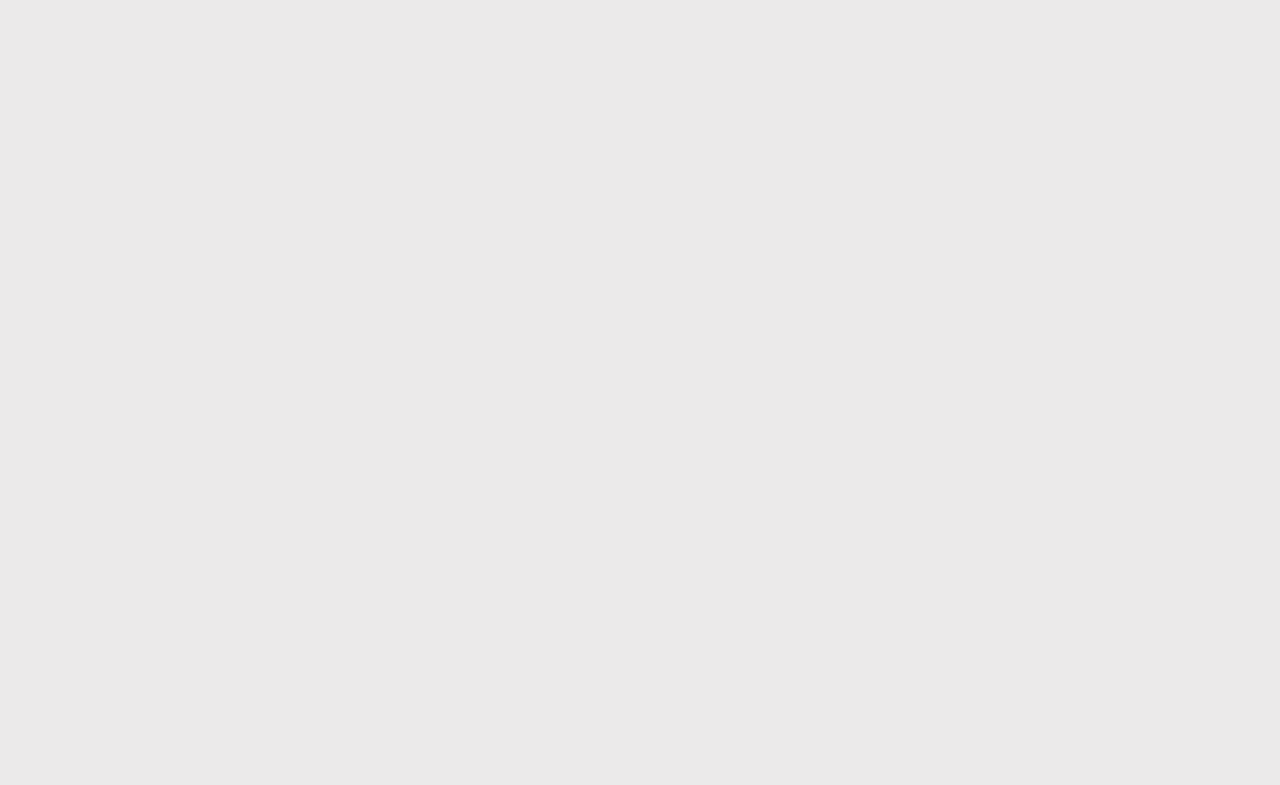
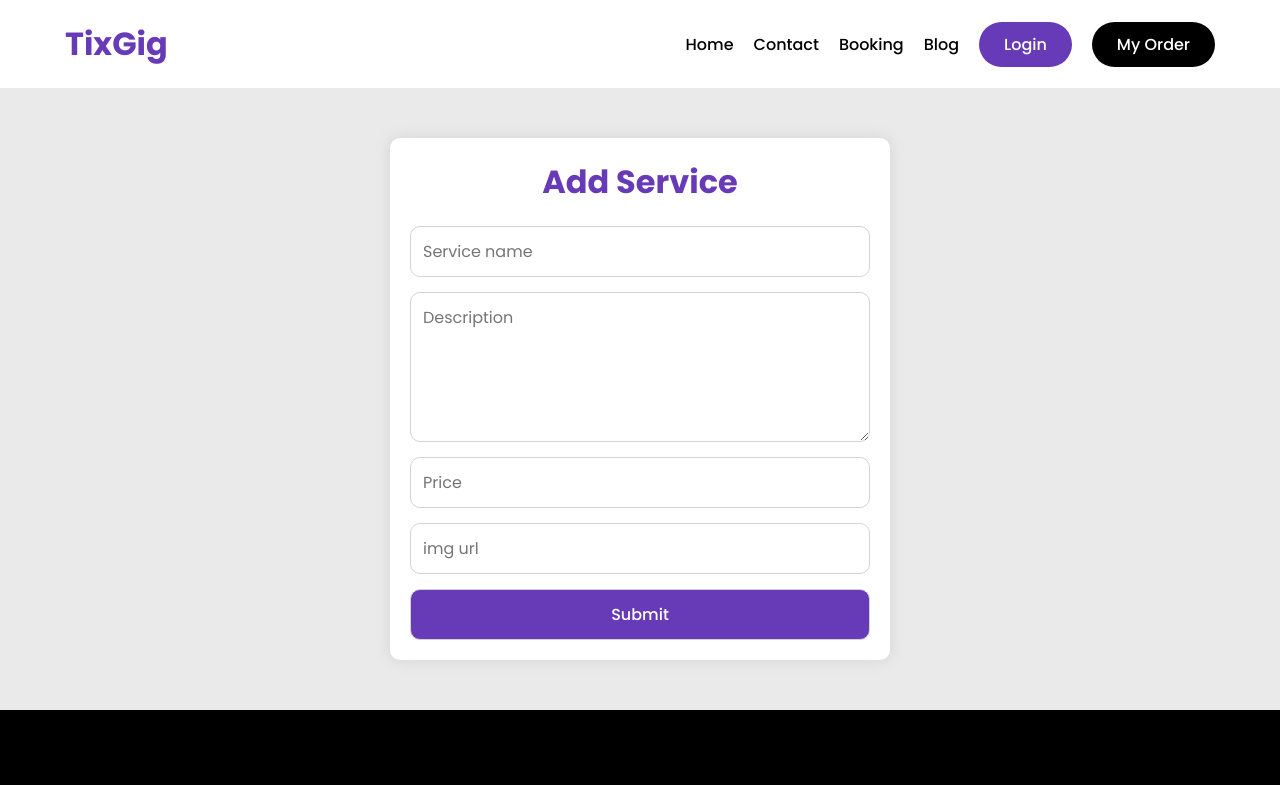
Before and after one commit to azizulwd/toursim-clineside, a React (Create React App) app: page /addservice in a window 1280 px wide. Shown: the top 785 px of the page. Built offline with nearby package versions, Linux system fonts and the light colour scheme.

Commit message:
add service added

```diff
--- a/package.json
+++ b/package.json
@@ -6,8 +6,10 @@
     "@testing-library/jest-dom": "^5.14.1",
     "@testing-library/react": "^11.2.7",
     "@testing-library/user-event": "^12.8.3",
+    "axios": "^0.24.0",
     "react": "^17.0.2",
     "react-dom": "^17.0.2",
+    "react-hook-form": "^7.18.0",
     "react-router-dom": "^5.3.0",
     "react-scripts": "4.0.3",
     "web-vitals": "^1.1.2"
--- a/src/App.js
+++ b/src/App.js
@@ -1,11 +1,15 @@
 import { BrowserRouter, Switch, Route } from 'react-router-dom';
 import './App.css';
+import AddService from './components/AddService/AddService';
 import Home from './components/Home/Home/Home';
+import Footer from './components/Shared/Footer/Footer';
+import Header from './components/Shared/Header/Header';
 
 function App() {
   return (
     <div>
       <BrowserRouter>
+        <Header></Header>
         <Switch>
           <Route exact path="/">
             <Home></Home>
@@ -13,7 +17,11 @@ function App() {
           <Route path="/home">
             <Home></Home>
           </Route>
+          <Route path="/addservice">
+            <AddService></AddService>
+          </Route>
         </Switch>
+        <Footer></Footer>
       </BrowserRouter>
     </div>
   );
--- /dev/null
+++ b/src/components/AddService/AddService.css
@@ -0,0 +1,40 @@
+.add_service{
+    width: 500px;
+    margin: 0 auto;
+    margin-top: 50px;
+    margin-bottom: 50px;
+    background: #fff;
+    padding: 20px;
+    border-radius: 10px;
+    box-shadow: 0 0 15px lightgray;
+}
+.add_service h1 {
+    color: #673ab7;
+    text-align: center;
+    margin-bottom: 20px;
+}
+.add_service form {
+    display: flex;
+    flex-direction: column;
+    gap: 15px;
+}
+.add_service form input, textarea {
+    padding: 12px;
+    font-family: 'Poppins';
+    font-size: 16px;
+    border: 1px solid lightgray;
+    width: 100%;
+    outline: none;
+    border-radius: 10px;
+}
+.add_service form textarea {
+    height: 150px;
+}
+.add_service form input[type="submit"] {
+    background: #673ab7;
+    color: #fff;
+    font-weight: 500;
+    border-radius: 10px;
+    outline: none;
+    cursor: pointer;
+}
--- /dev/null
+++ b/src/components/AddService/AddService.js
@@ -0,0 +1,23 @@
+import React from 'react';
+import { useForm } from "react-hook-form";
+import './AddService.css';
+
+const AddService = () => {
+    const { register, handleSubmit } = useForm();
+    const onSubmit = data => console.log(data);
+
+    return (
+        <div className="add_service">
+            <h1>Add Service</h1>
+            <form onSubmit={handleSubmit(onSubmit)}>
+                <input {...register("name", { required: true, maxLength: 20 })} placeholder="Service name" />
+                <textarea {...register("description")} placeholder="Description" />
+                <input type="number" {...register("price")} placeholder="Price" />
+                <input {...register("img")} placeholder="img url" />
+                <input type="submit" />
+            </form>
+        </div>
+    );
+};
+
+export default AddService;
```
Also changed, not shown: 1 other file (tests, documents, lock files or other folders).
